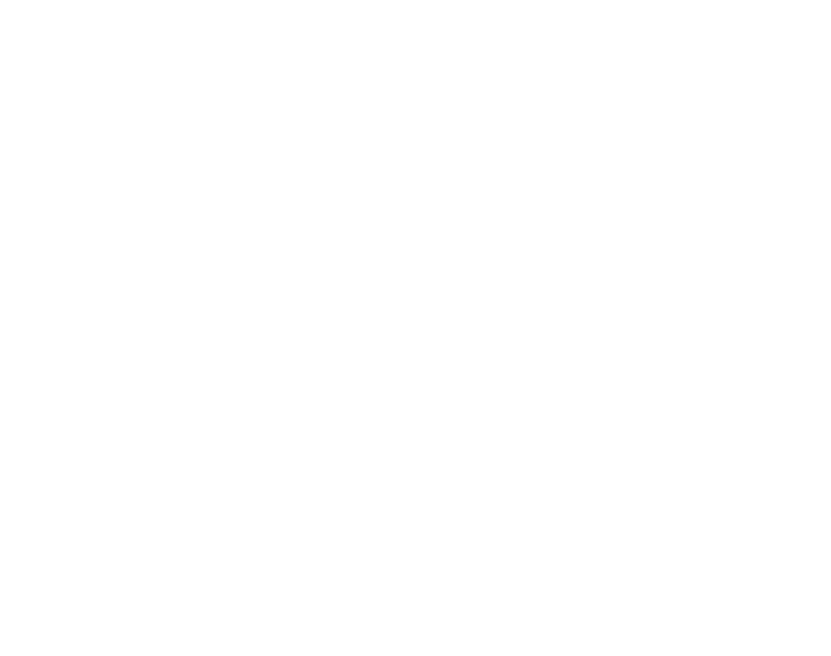
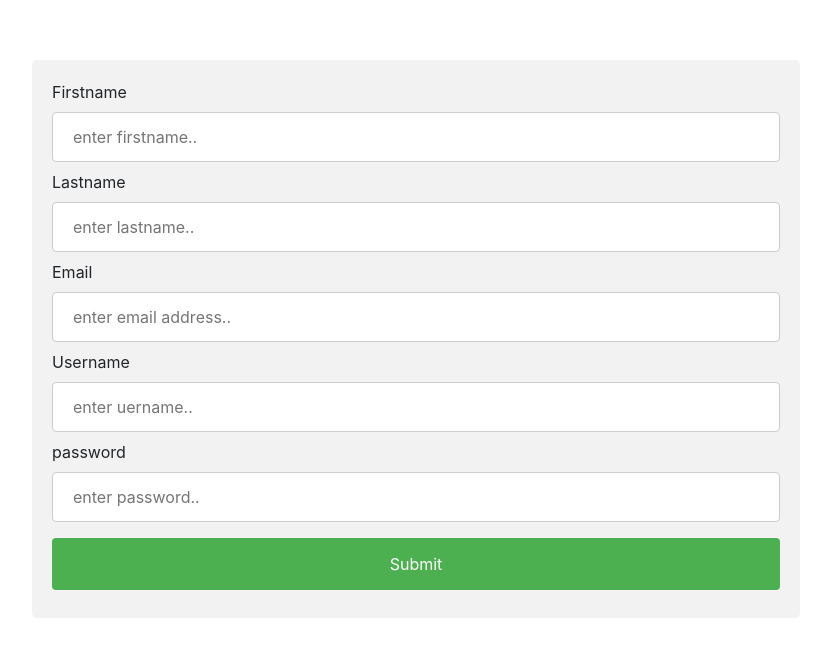
Before and after one commit to enebret/new_ftx, a React (Create React App) app: page /registration in a window 1280 px wide. Before the commit this address had no page. Shown: the part 196-852 px from the top of the page, without its empty margins (224-1055 px from the left). Before the commit the page ends 800 px from the top, so only its background shows below. Built offline with nearby package versions, Linux system fonts and the light colour scheme; the HTML template or start-up script is replaced by a standard one.

Commit message:
new file changes

```diff
--- a/package.json
+++ b/package.json
@@ -28,7 +28,7 @@
       "react-app",
       "react-app/jest"
     ],
-    "plugin": "react/recommended",
+
     "rules": {
 
       "react/jsx-uses-vars": "error"
--- a/src/App.css
+++ b/src/App.css
@@ -10,7 +10,10 @@
 * {
   box-sizing: border-box;
 }
-
+#btx {
+  left: 50%;
+  top: 50%;
+}
 .row::after {
   content: "";
   clear: both;
@@ -39,8 +42,7 @@
   color: white;
   padding: 5px 10px;
   text-align: center;
-  text-decoration-thickness: none;
-  display: inline-block;
+  display: grid;
   font-size: 16px;
   font-weight: bold;
 
@@ -91,6 +93,7 @@
   position: fixed;
   top: 90%;
   width: 100%;
+  height: 100vh;
 }
 
 /* For mobile phones: */
--- a/src/App.js
+++ b/src/App.js
@@ -1,7 +1,8 @@
 import * as React from 'react';
 import './App.css';
 import Body from './components/body.jsx'
-import Form from './components/login.jsx'
+import Form from './components/login.js'
+import Reg from './components/signup.jsx'
 import { Routes, Route, Link } from "react-router-dom"
 //errors are due to js file extension
 /* eslint no-unused-vars : "off" */
@@ -13,7 +14,8 @@
         <div>
           <Routes>
           <Route path="/" element={<Body />}></Route>
-          <Route path="about" element={<Form />}></Route>
+          <Route path="form" element={<Form />}></Route>
+          <Route path="registration" element={<Reg />}></Route>
         </Routes>
 
         </div>
--- a/src/components/body.jsx
+++ b/src/components/body.jsx
@@ -1,5 +1,7 @@
 import * as React from 'react';
 import { useNavigate } from 'react-router-dom'
+
+
 function Body () {
   const navigate = useNavigate()
 
@@ -8,8 +10,8 @@
         <div>
     <div class="header">
   <div class ='chania'>
-  <button onClick={() => navigate("about")}>
-        Go Home
+  <button onClick={() => navigate("form")}>
+        login
       </button>
   </div>
   <h3>logo</h3>
@@ -27,6 +29,9 @@
 
   <div class="col-6 col-s-9">
     <h1>The City</h1>
+    <button id = 'btx' onClick={() => navigate("registration")}>
+        Register here
+      </button>
     <p>Chania is the capital of the Chania region on the island of Crete. The city can be divided in two parts, the old town and the modern city.</p>
   </div>
 
--- /dev/null
+++ b/src/components/login.js
@@ -0,0 +1,21 @@
+import * as React from 'react';
+import './loginStyles.css';
+
+function Form () {
+    return (
+        <div class='pd'>
+            <div class = 'fr'>
+            <form>
+              <label for="fname">username</label>
+              <input type="text" placeholder="username.."></input>
+              <label for="fname">password</label>
+              <input type="text" placeholder="password.."></input>
+              <input type="submit" value="Submit"></input>
+              </form>
+            </div>
+
+        </div>
+    )
+}
+
+export default Form;
--- a/src/components/login.jsx
+++ /dev/null
@@ -1,14 +0,0 @@
-import * as React from 'react';
-
-function Form () {
-    return (
-        <div>
-              <form>
-              <input type="text" value="Submit"></input>
-              <input type="submit" value="Submit"></input>
-              </form>
-        </div>
-    )
-}
-
-export default Form;
--- /dev/null
+++ b/src/components/loginStyles.css
@@ -0,0 +1,39 @@
+
+* {
+    box-sizing: border-box;
+  }
+
+input[type=text], select {
+  width: 100%;
+  padding: 12px 20px;
+  margin: 8px 0;
+  display: inline-block;
+  border: 1px solid #ccc;
+  border-radius: 4px;
+  box-sizing: border-box;
+}
+
+input[type=submit] {
+  width: 100%;
+  background-color: #4CAF50;
+  color: white;
+  padding: 14px 20px;
+  margin: 8px 0;
+  border: none;
+  border-radius: 4px;
+  cursor: pointer;
+}
+
+input[type=submit]:hover {
+  background-color: #45a049;
+}
+
+.fr {
+  border-radius: 5px;
+  background-color: #f2f2f2;
+  padding: 20px;
+}
+
+.pd{
+    padding: 20%;
+}
--- a/src/components/signup.jsx
+++ b/src/components/signup.jsx
@@ -1,14 +1,27 @@
 import * as React from 'react';
+import './signupStyles.css';
 
-function Sg () {
+function Reg () {
     return (
-        <div>
-              <form>
-              <input type="text" value="Submit"></input>
+        <div class='pd'>
+            <div class = 'fr'>
+            <form>
+              <label for="fname">Firstname</label>
+              <input type="text" placeholder="enter firstname.."></input>
+              <label for="fname">Lastname</label>
+              <input type="text" placeholder="enter lastname.."></input>
+              <label for="fname">Email</label>
+              <input type="text" placeholder="enter email address.."></input>
+              <label for="fname">Username</label>
+              <input type="text" placeholder="enter uername.."></input>
+              <label for="fname">password</label>
+              <input type="text" placeholder="enter password.."></input>
               <input type="submit" value="Submit"></input>
               </form>
+            </div>
+
         </div>
     )
 }
 
-export default Sg;
+export default Reg;
```
Also changed, not shown: .txt, src/components/login.css (deleted), src/components/signup.css (deleted), src/components/signupStyles.css (added).
